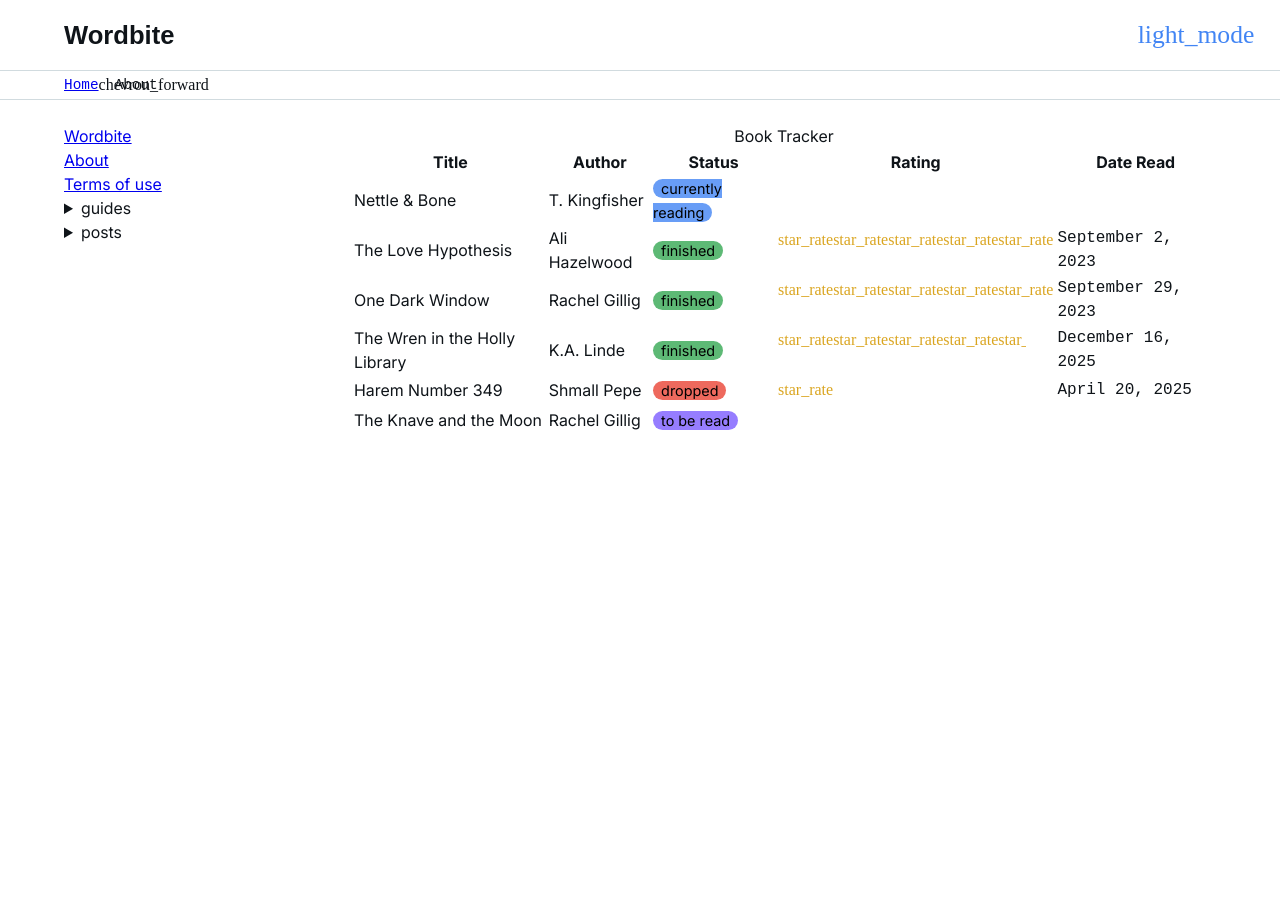
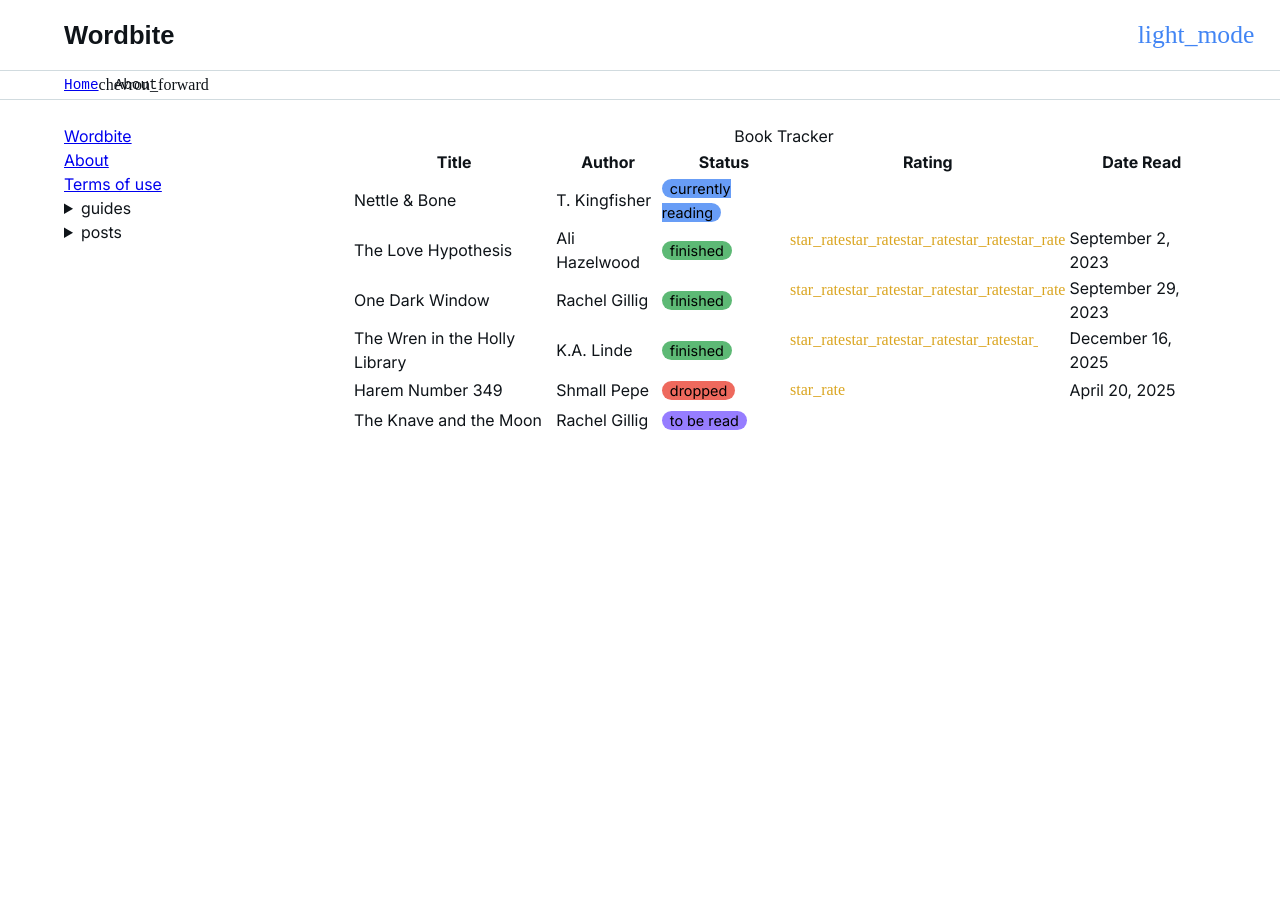
Before and after one commit to emilymcaldwell/Wordbite, a Jekyll site: the page built from about.md, in a window 1280 px wide. Built offline with Jekyll 4.4.1, drawn with Linux system fonts in a browser that asks for light colours; some web fonts are replaced.

Commit message:
Update layout.scss

```diff
--- a/_sass/layout.scss
+++ b/_sass/layout.scss
@@ -88,9 +88,5 @@ table {
         -webkit-text-fill-color: transparent;
       }
     }
-
-    &.book-date {
-      font-family: $mono-font;
-    }
   }
 }
```
